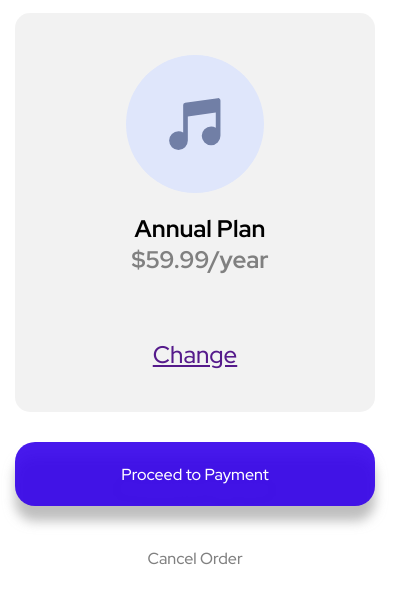
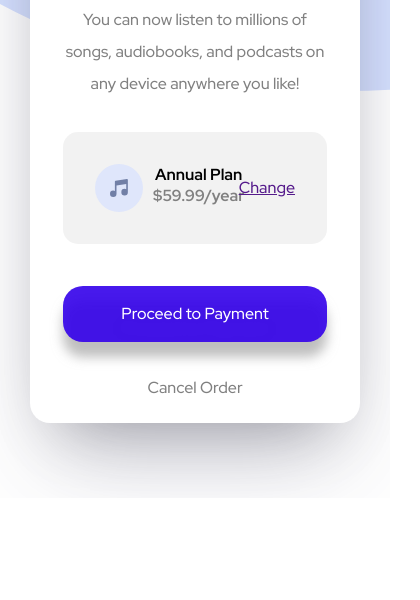
Before and after one commit to shad0wlan/order-summary, a plain HTML site: page index.html in a window 390 px wide. Shown: the part 346-946 px from the top of the page, 420 px wide, since content can reach past the window. After the commit the page ends 844 px from the top, so only its background shows below. Drawn offline with Linux system fonts and the light colour scheme.

Commit message:
added padding

```diff
--- a/style.css
+++ b/style.css
@@ -6,76 +6,65 @@
     font-family: 'Red Hat Display', sans-serif;
 }
 
-body,
-html {
+body {
+    display: flex;
+    justify-content: center;
+    align-items: center;
+    min-height: 100vh;
     background-image: url(./images/pattern-background-desktop.svg);
     background-repeat: no-repeat;
-    background-size: cover;
-    background-position: center;
-    min-width: 100%;
-    min-height: 100%;
-    min-width: 100%;
-    box-shadow: inset 0 0 0 2000px rgba(114, 114, 114, 0.3);
+    background-size: contain;
+    background-position: top/center;
+    padding: 30px;
     overflow: hidden;
-
 }
 
 .grid {
     background-color: white;
-    max-width: 1440px;
     border-radius: 20px;
-    position: absolute;
-    top: 50%;
-    left: 50%;
-    transform: translate(-50%, -50%);
-    display: grid;
-    grid-template: repeat(4, auto)/1fr;
-    justify-content: center;
-    align-items: center;
+    box-shadow: rgba(50, 50, 93, 0.25) 0px 50px 100px -20px, rgba(0, 0, 0, 0.3) 0px 30px 60px -30px;
 }
 
 .heroimg {
-    min-width: 100%;
+    max-width: 100%;
     border-top-left-radius: 20px;
     border-top-right-radius: 20px;
-
-
 }
 
 .orderdes {
-    max-width: 80%;
+    max-width: 400px;
     margin: 50px auto 20px;
 }
 
 .orderdes h1 {
-    font-size: 2.5rem;
+    font-size: 2.2rem;
     margin-bottom: 20px;
     font-weight: 900;
 }
 
 .orderdes p {
-    font-size: 1.5rem;
+    font-size: 1.1rem;
+    line-height: 2rem;
+    padding: 0 2.2rem;
     color: gray;
 }
 
 .planmain {
-    width: 80%;
     max-width: 80%;
     background-color: rgba(192, 190, 190, 0.205);
     border-radius: 15px;
     margin: 0 auto 20px;
-    padding: 10px;
 }
 
 .plan {
     display: flex;
-    flex-direction: row;
     justify-content: space-between;
+    margin: 2.8rem 0;
+    padding: 2rem;
 }
 
 .left {
     display: flex;
-    padding: 2rem;
 }
 
 .left img {
@@ -85,8 +74,7 @@ html {
 
 .plan a {
     align-self: center;
-    padding: 2rem;
-    font-size: 1.5rem;
+    font-size: 1.2rem;
 }
 
 .plan a:hover {
@@ -98,23 +86,20 @@ html {
 }
 
 .plandes h3 {
-    font-size: 1.5rem;
+    font-size: 1.2rem;
 }
 
 .plandes h5 {
-    font-size: 1.5rem;
+    font-size: 1.2rem;
     color: gray;
 }
-
 
 .payment {
     display: flex;
     flex-direction: column;
-    width: 80%;
     max-width: 80%;
     justify-content: center;
     margin: 0 auto;
-
 }
 
 .payment button {
@@ -123,45 +108,60 @@ html {
     border-style: none;
     background-color: white;
     color: gray;
-    height: 4rem;
-
-
 }
 
 .payment .proceed {
     background-color: rgba(53, 3, 235, 0.911);
     color: white;
+    padding: 1.1rem 0;
+    cursor: pointer;
     filter: drop-shadow(0px 15px 6px #7e7e7e8c);
+}
+
+.payment .cancel {
+    margin: 1.5rem 0;
 }
 
 .proceed:hover {
     background-color: rgba(51, 0, 236, 0.774);
-
 }
 
 .cancel:hover {
     background-color: whitesmoke;
 }
 
-@media only screen and (max-width:1000px) {
-    .plan {
-        display: flex;
-        flex-direction: column;
-        justify-content: space-between;
+@media only screen and (max-width: 1300px) {
+    body {
+        background-size: unset;
+    }
+}
+
+@media only screen and (max-width: 540px) {
+    body {
+        background-size: unset;
     }
 
-    .left {
-        display: flex;
-        flex-direction: column;
-        padding: 2rem;
+    .orderdes h1 {
+        font-size: 1.8rem;
     }
 
-    .left img {
-        width: 50%;
-        height: 50%;
-        align-self: center;
-        margin-bottom: 20px;
+    .orderdes p {
+        font-size: 1rem;
     }
 
+    .plan {
+        margin: 2rem 0;
+    }
 
+    .plandes h3 {
+        font-size: 1rem;
+    }
+
+    .plandes h5 {
+        font-size: 1rem;
+    }
+
+    .plan a {
+        font-size: 1rem;
+    }
 }
```
